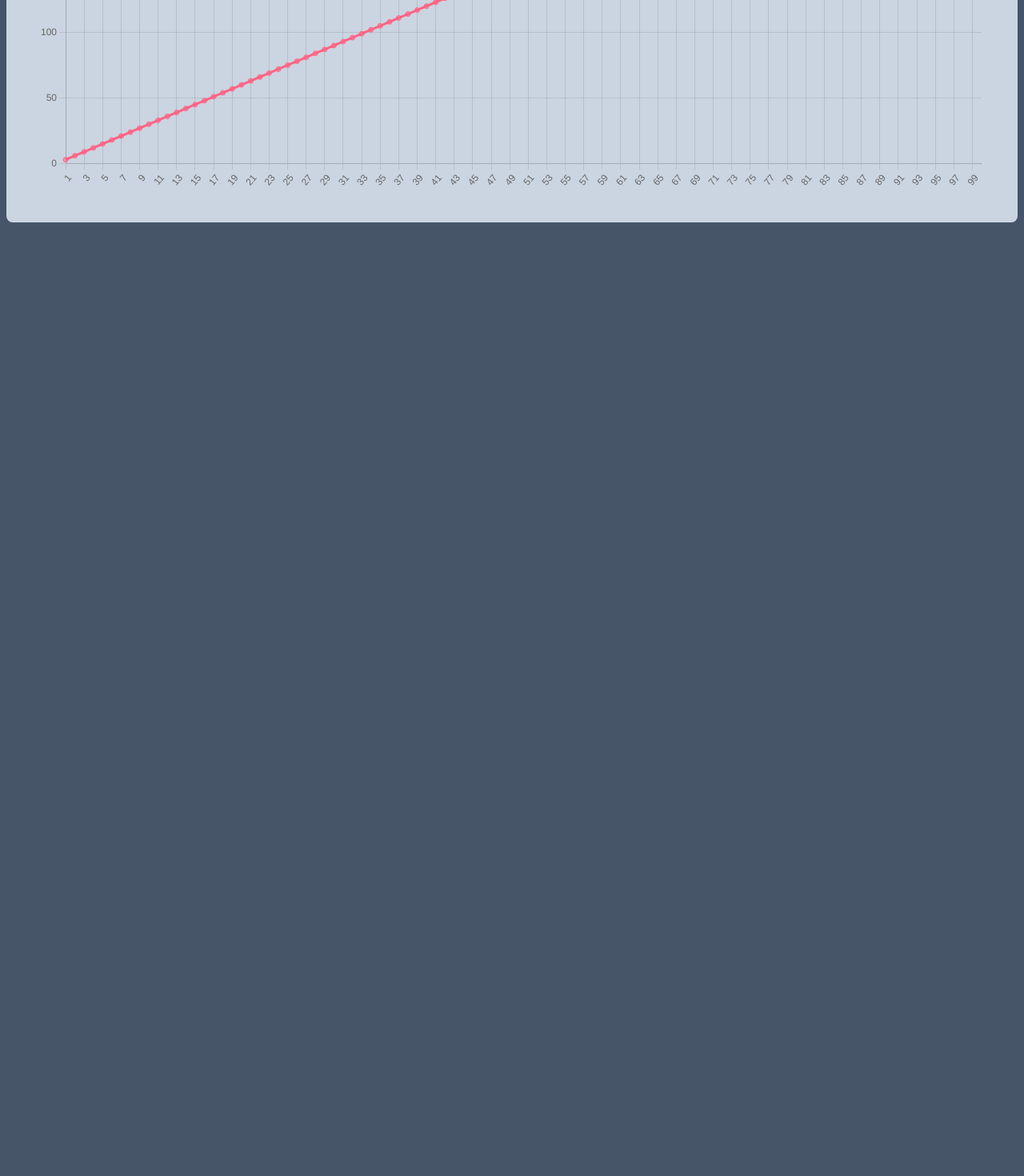
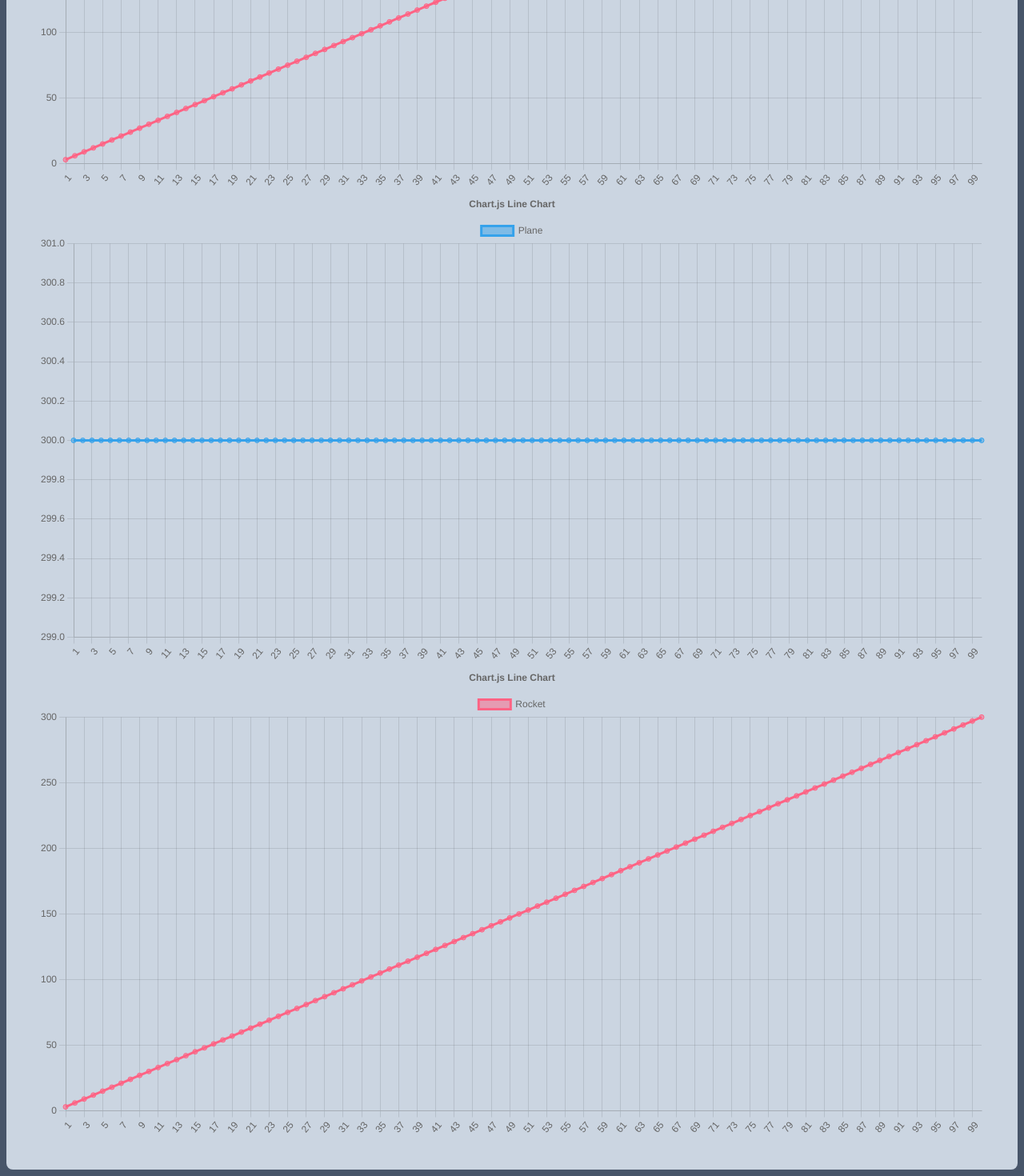
Before and after one commit to Mrkh97/RocketPlaneProject, a React (Create React App) app: page /chart in a window 1280 px wide. Shown: the part 474-1944 px from the top of the page at 80% size. Before the commit the page ends 800 px from the top, so only its background shows below. Built offline with nearby package versions, Linux system fonts and the light colour scheme.

Commit message:
modifying charts

```diff
--- a/src/components/Chart.js
+++ b/src/components/Chart.js
@@ -67,11 +67,11 @@ export const options = {
 };
 
 let labels = [];
-for (let i=1;i<=100;i++){
+for (let i = 1; i <= 100; i++) {
   labels.push(i);
 }
 
-export const data = {
+export const taziTavsan = {
   labels,
   datasets: [
     {
@@ -82,15 +82,46 @@ export const data = {
     },
     {
       label: 'Rocket',
-      data: labels.map((item) => item*3),
+      data: labels.map((item) => item * 3),
       borderColor: 'rgb(255, 99, 132)',
       backgroundColor: 'rgba(255, 99, 132, 0.5)',
     },
   ],
 };
 
-export default function Chart(){
+export const taziHizZaman = {
+  labels,
+  datasets: [
+    {
+      label: 'Plane',
+      data: labels.map(() => 300),
+      borderColor: 'rgb(53, 162, 235)',
+      backgroundColor: 'rgba(53, 162, 235, 0.5)',
+    },
+
+  ],
+};
+
+export const tavsanHizZaman = {
+  labels,
+  datasets: [
+
+    {
+      label: 'Rocket',
+      data: labels.map((item) => item * 3),
+      borderColor: 'rgb(255, 99, 132)',
+      backgroundColor: 'rgba(255, 99, 132, 0.5)',
+    },
+  ],
+};
+
+export default function Chart() {
   return <div className=" p-10 bg-slate-300 m-2 rounded-lg">
-    <Line options={options} data={data} />
+    <Line options={options} data={taziTavsan} />
+    <div className=''>
+      <Line className=' ' options={options} data={taziHizZaman} />
+      <Line className='' options={options} data={tavsanHizZaman} />
+    </div>
+
   </div>
 }
```
Lines whose indentation alone changed are shown as unchanged.
